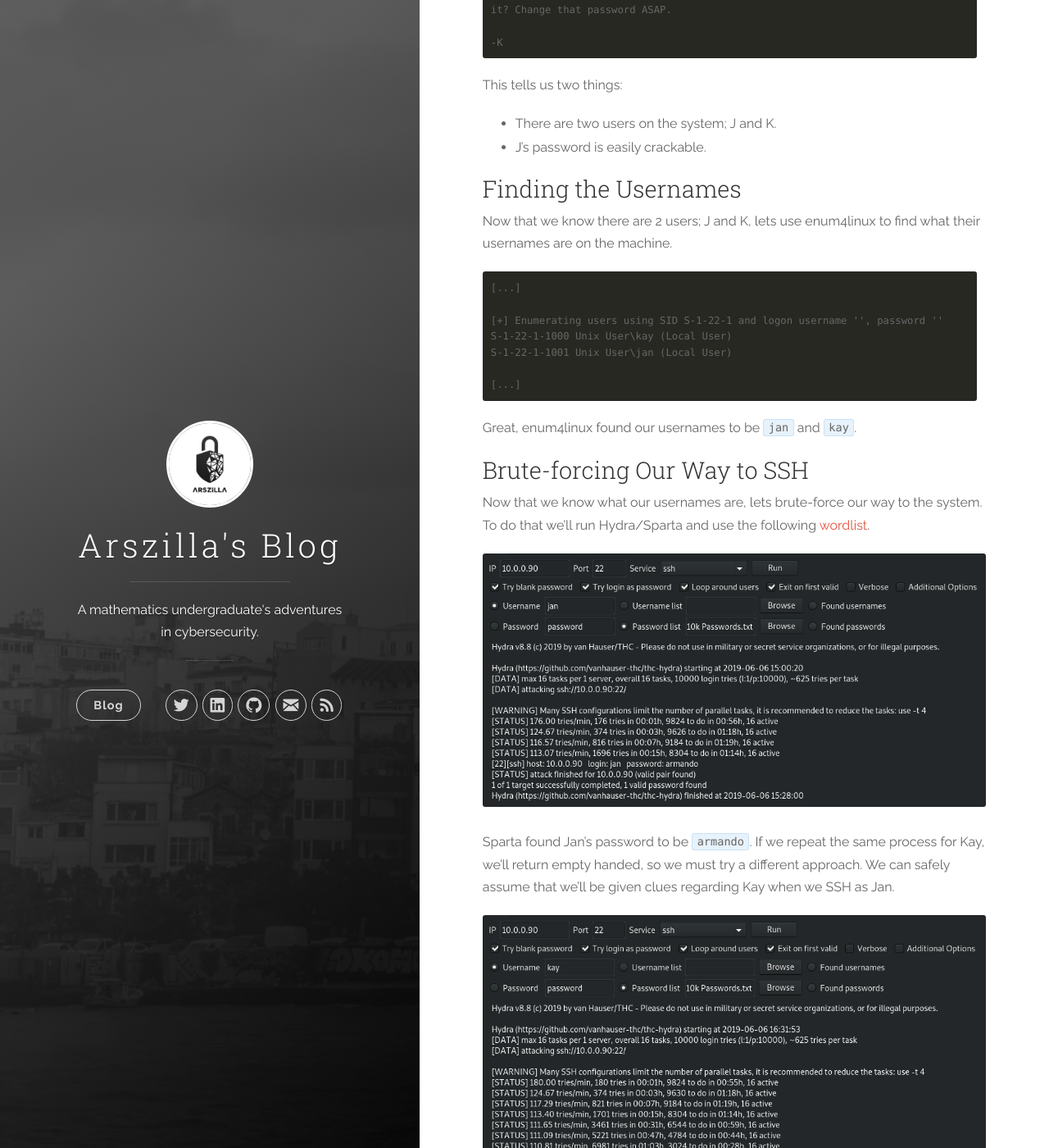
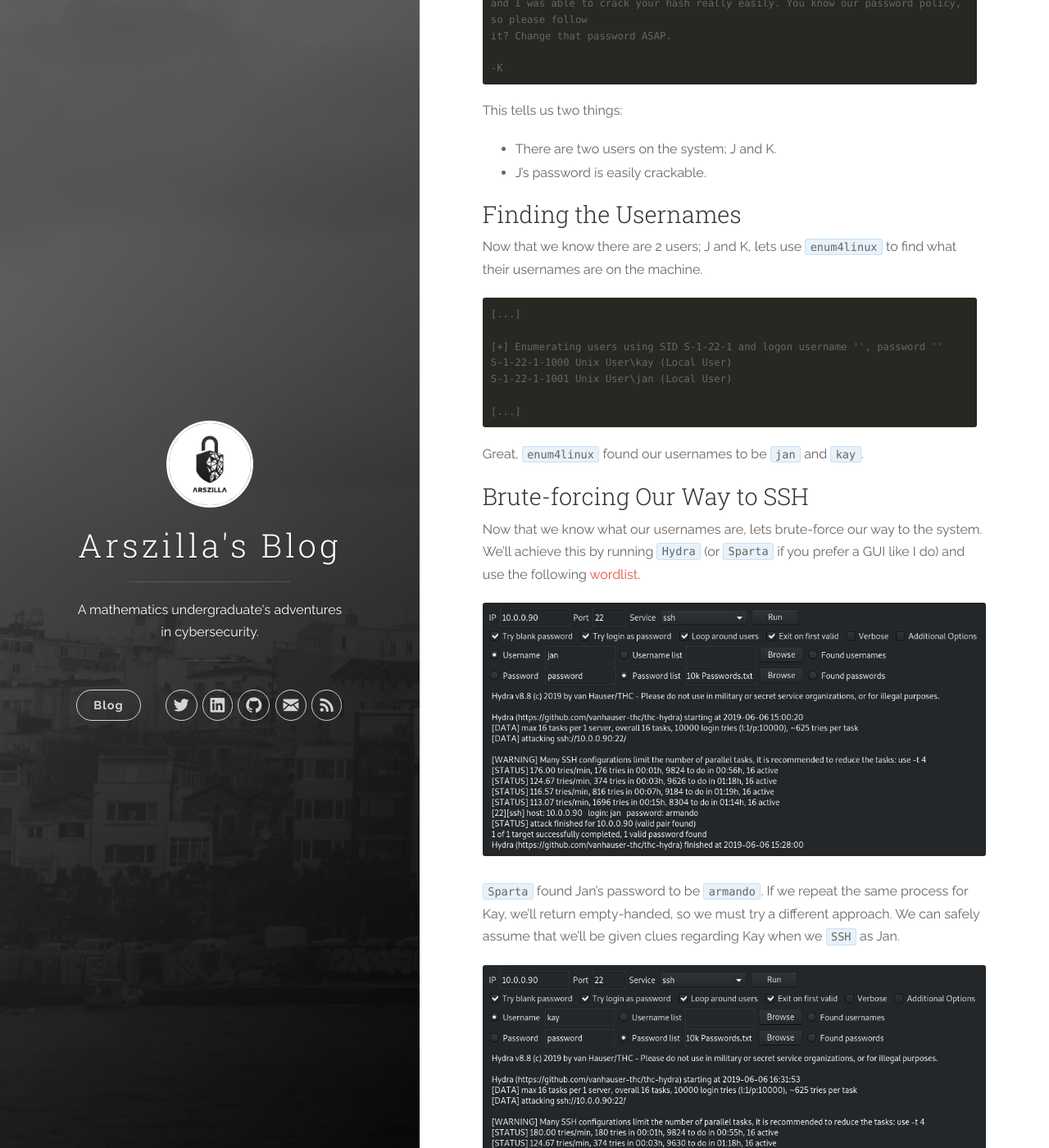
Before and after one commit to firatfolcay/arszilla.github.io, a Jekyll site: the page built from _posts/2019-06-08-thm-basic_pentesting.markdown, in a window 1280 px wide and 1400 px high, scrolled down 3949 px. Shown: the whole window at 82% size. Built offline with Jekyll 4.4.1, drawn with Linux system fonts in a browser that asks for light colours; some of the changed text lies outside the part shown.

Commit message:
Fixed phrasing, punctuation, and spelling

````diff
--- a/_posts/2019-06-08-thm-basic_pentesting.markdown
+++ b/_posts/2019-06-08-thm-basic_pentesting.markdown
@@ -8,7 +8,7 @@
 ## Information
 Basic Pentesting is a simple box that is available on TryHackMe. It was made to help CyberSec/InfoSec newcomers learn
 more about the tools and tasks that they’d encounter in the field. These are and not limited to brute-forcing, hash
-cracking, service and Linux enumerations.
+cracking, service, and Linux enumerations.
 
 ## Tasks
 - Find the services exposed by the machine
@@ -18,7 +18,8 @@
 
 ## Quick Summary
 - Use nmap to see the services
-- Use gobuster to find the hidden web directory to and pair it with enum4linux to gather info regarding the accounts/users present in the system
+- Use gobuster to find the hidden web directory to and pair it with enum4linux to gather info regarding the
+accounts/users present in the system
 - Use Hydra/Sparta to brute-force into one of the accounts/users
 - Use John The Ripper to brute-force into the other account/user and acquire the root password
 
@@ -83,8 +84,9 @@
 </html>
 ```
 
-So there is a hidden section somewhere. To find this we’ll use gobuster. Similarly to nmap, I also tend to run detailed
-attacks on pages regardless of the difficulty of the box.
+So there is a hidden section somewhere. To find this we’ll use `gobuster`. Similarly to `nmap`, I also tend to run
+detailed attacks on pages regardless of the difficulty of the box. In this case, it's using a larger wordlist to
+brute-force web web directories.
 
 ```
 gobuster -u http://10.0.0.90 -w /usr/share/wordlists/dirbuster/directory-list-2.3-medium.txt -o root.gobuster.log
@@ -108,7 +110,7 @@
 =====================================================
 ```
 
-gobuster says that there is a hidden directory named `/development`. Taking a look in our browser at
+`gobuster` says that there is a hidden directory named `/development`. Taking a look in our browser at
 `10.0.0.45/development` we see this:
 
 ![Development][Development]
@@ -144,7 +146,7 @@
 
 ### Finding the Usernames
 
-Now that we know there are 2 users; J and K, lets use enum4linux to find what their usernames are on the machine.
+Now that we know there are 2 users; J and K, lets use `enum4linux` to find what their usernames are on the machine.
 
 ```
 [...]
@@ -156,22 +158,22 @@
 [...]
 ```
 
-Great, enum4linux found our usernames to be `jan` and `kay`.
+Great, `enum4linux` found our usernames to be `jan` and `kay`.
 
 ### Brute-forcing Our Way to SSH
 
-Now that we know what our usernames are, lets brute-force our way to the system. To do that we’ll run Hydra/Sparta and
-use the following [wordlist][Wordlist].
+Now that we know what our usernames are, lets brute-force our way to the system. We’ll achieve this by running `Hydra`
+(or `Sparta` if you prefer a GUI like I do) and use the following [wordlist][Wordlist].
 
 ![Sparta 1][Sparta 1]
 
-Sparta found Jan’s password to be `armando`. If we repeat the same process for Kay, we’ll return empty handed, so we
-must try a different approach. We can safely assume that we’ll be given clues regarding Kay when we SSH as Jan.
+`Sparta` found Jan’s password to be `armando`. If we repeat the same process for Kay, we’ll return empty-handed, so we
+must try a different approach. We can safely assume that we’ll be given clues regarding Kay when we `SSH` as Jan.
 
 ![Sparta 2]
 
 ### SSH
-Now we can access the SSH as Jan. Lets see what we got.
+Now we can access the `SSH` as Jan. Lets see what we got.
 
 ```
 root@kali:~# ssh jan@10.0.0.90
@@ -229,11 +231,11 @@
 ```
 
 Kay appears to have our final flag but we cannot access `pass.bak` as its only available to Kay. If we navigate
-further, we see a directory named `.ssh`, where there is a file named `id_rsa`; which is an SSH key. Lets copy it to our
-PC to use it to log ourselves back in as Kay.
+further, we see a directory named `.ssh`, where there is a file named `id_rsa`; which is an `SSH` key. Lets copy it to
+our PC to use it to log ourselves back in as Kay.
 
 ### Logging as Kay
-Lets take a look at that SSH key that we just got off of Kay’s directory as Jan.
+Lets take a look at that `SSH` key that we just got off of Kay’s directory as Jan.
 
 ```
 -----BEGIN RSA PRIVATE KEY-----
@@ -252,28 +254,29 @@
 Enter passphrase for key 'id_rsa':
 ```
 
-`id_rsa` seems to be password protected. In order to use it, lets convert the key to a hash, then use John The Ripper
-to find the password, To convert `id_rsa` to `.hash`, run the following command:
+`id_rsa` seems to be password protected. In order to use it, lets convert the key to a hash, then use `John The Ripper`
+(or `Johnny` if you prefer a GUI like I do) to find the password, To convert `id_rsa` to `.hash`, run the following
+command:
 
 ```
 root@kali:~# ssh2john id_rsa > kay.hash
 ```
 
-You may not have `ssh2john` in your John The Ripper installation. To fix that place [this][ssh2john] `.py` in your
+You may not have `ssh2john` in your `John The Ripper` installation. To fix that place [this][ssh2john] `.py` in your
 `/usr/sbin` and make sure it is executable.
 
-Now we can use `kay.hash` in John the Ripper/Johnny and brute-force it.
+Now we can use `kay.hash` in `Johnny` and brute-force it.
 
 ![John The Ripper 1][JTR 1]
 
 I’ll be using `rockyou.txt` to brute-force this time. This is available in `/usr/share/wordlists` if you are on Kali
-Linux.
+Linux (just be sure to extract the `.tar.gz`).
 
 ![John The Ripper 2][JTR 2]
 
 ![John The Ripper 3][JTR 3]
 
-Our password is `beeswax`. Now we can login to SSH as Kay and get our final flag.
+Our password is `beeswax`. Now we can login to `SSH` as Kay and get our final flag.
 
 ```
 root@kali:~/Desktop# ssh -i id_rsa kay@10.0.0.90
````
Also changed, not shown: other parts of _posts/2019-06-08-thm-basic_pentesting.markdown (+4 -4 lines).
